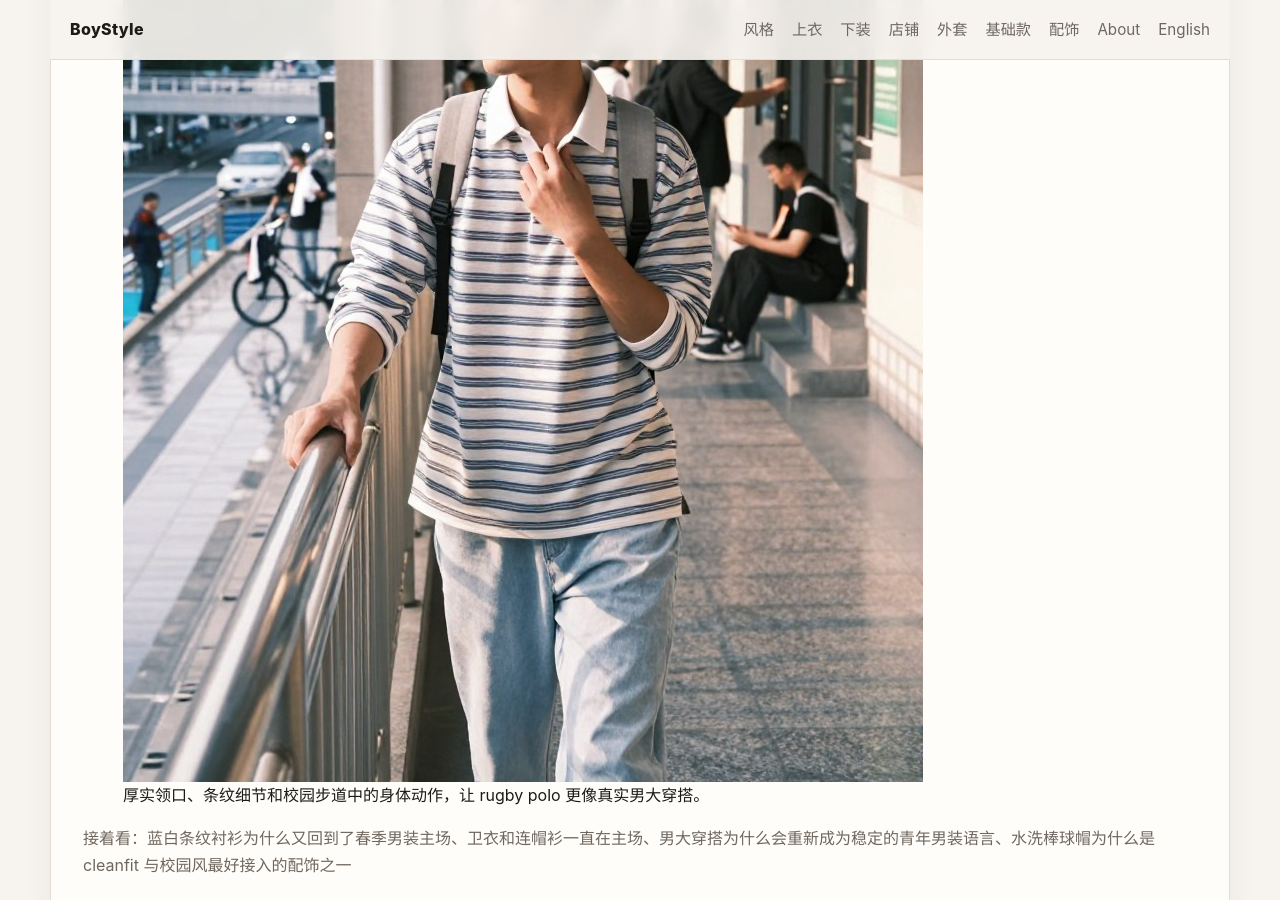
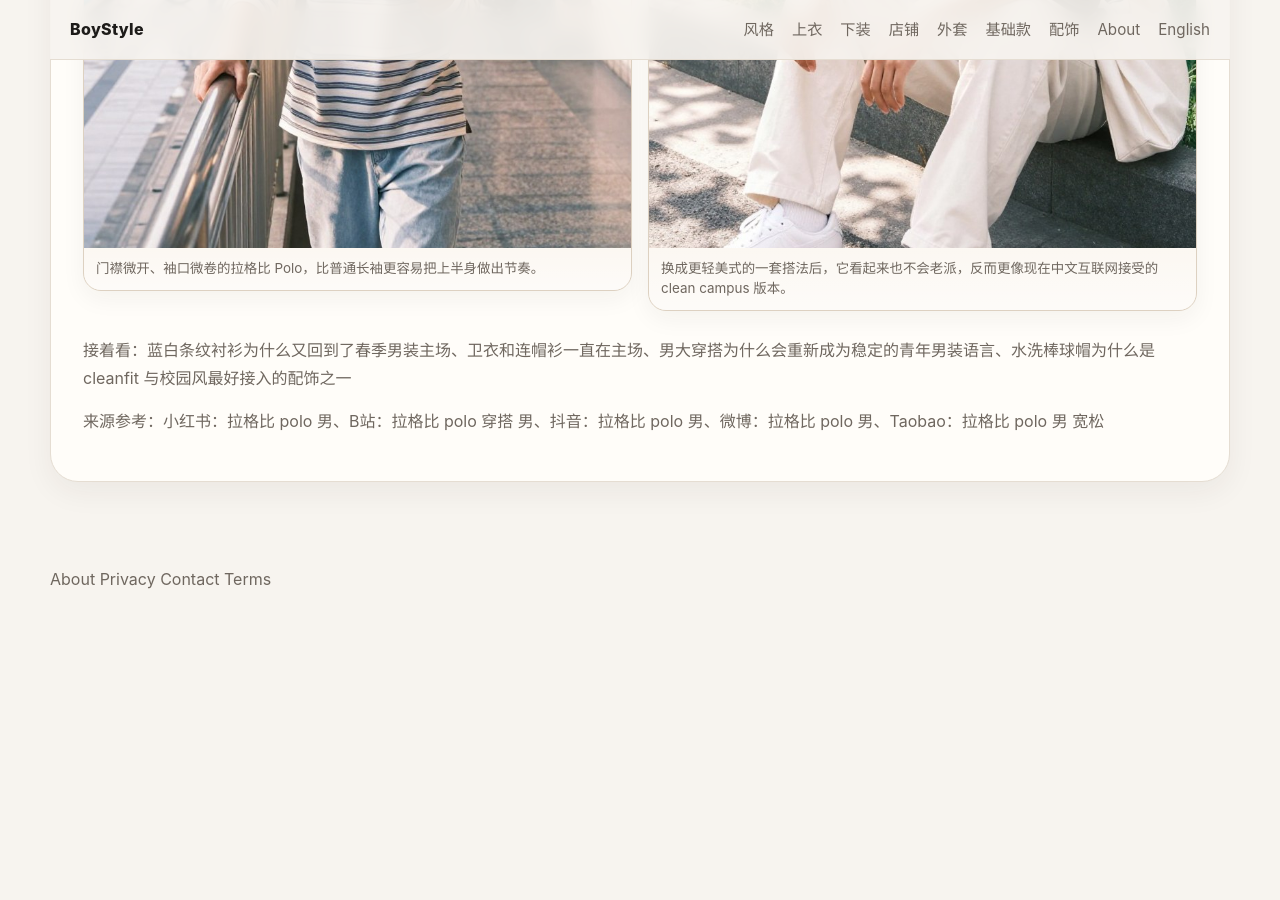
Before and after one commit to qilin-agent/zboystyle, a Jekyll site: the page built from _zh_tops/rugby-polo-campus-cleanfit-guide.html, in a window 1280 px wide and 900 px high, scrolled down 6641 px. Built offline with Jekyll 4.4.1, drawn with Linux system fonts in a browser that asks for light colours; after the commit the page ends 7284 px from its top, so only the background shows below that; some of the changed text lies outside the part shown.

Commit message:
Consume generated images for bag charms, rugby polo, and silver chain guides

```diff
--- a/_zh_tops/rugby-polo-campus-cleanfit-guide.html
+++ b/_zh_tops/rugby-polo-campus-cleanfit-guide.html
@@ -24,8 +24,8 @@ thumbnail_alt: "Rugby polo 校园 cleanfit 主图"
 <p>它重新变热，并不是因为大家突然想穿得更复古，而是因为中文互联网当下的青年男装真的很需要这种单品：<strong>有领，但不老；有图案和结构，但不吵；有一点学院和运动背景，但上身后仍然像现代男生日常</strong>。尤其当“小红书男大穿搭”“美式校园感”“拉格比上衣”“polo 卫衣感”“宽松条纹上衣”“春季通勤男生穿搭”这些关键词不断交叠时，拉格比 Polo 就不再只是一个风格爱好者才会关注的小众类别，而是开始变成一个非常值得写、也非常值得买的春季 tops 方向。</p>
 
 <figure class="article-figure">
-  <img src="../../assets/img/task-generated/zboystyle/hoodie-zip-commute-horizontal-01.jpg" alt="具有校园与轻通勤气质的青年男装横向主图，可作为拉格比 Polo 选题的临时贴题视觉" />
-  <figcaption>这轮拉格比 Polo 的关键不是“复古运动服”本身，而是它怎样被重新穿进校园、咖啡店、图书馆和轻通勤语境里。</figcaption>
+  <img src="../../assets/img/task-generated/zboystyle/rugby-polo-campus-cleanfit-hero-01.jpg" alt="校园语境中的拉格比 Polo 上装主图" />
+  <figcaption>现在值得买的拉格比 Polo，不是球场复制品，而是能自然进入校园、图书馆和轻通勤场景的年轻上装。</figcaption>
 </figure>
 
 <div class="feature-card">
@@ -153,6 +153,10 @@ thumbnail_alt: "Rugby polo 校园 cleanfit 主图"
 
 <p>真正看商品时，重点不只是“销量高不高”，而是它有没有给你看清楚这些细节：领口自然不自然、条纹有没有廉价感、衣长会不会过长、侧面上身是不是还成立、和牛仔裤或白裤接起来顺不顺、模特是不是一脱离棚拍就撑不住。拉格比 Polo 这种单品非常吃整套气质，只看局部图特别容易判断失真。</p>
 
+<figure class="float-media right tall">
+  <img src="../../assets/img/task-generated/zboystyle/rugby-polo-campus-cleanfit-vertical-02.jpg" alt="棕白条纹拉格比 Polo 与米白长裤的校园 cleanfit 穿法" />
+  <figcaption>更年轻的拉格比 Polo 穿法，不是把它穿成比赛服，而是让条纹、领口和浅色长裤一起回到真实校园日常。</figcaption>
+</figure>
 <h2>七、最稳的 6 套搭配公式</h2>
 <ul>
   <li><strong>拉格比 Polo + 浅蓝牛仔裤 + 白球鞋：</strong> 最稳定的男大日常公式，轻松、年轻、不费力。</li>
@@ -173,10 +177,16 @@ thumbnail_alt: "Rugby polo 校园 cleanfit 主图"
 <p>更重要的是，它还没有被写烂。对平台和站点内容来说，这意味着它既有趋势感，也有差异化；对读者和买家来说，这意味着它仍然有新鲜度，不会像某些已经被反复过度消费的基础单品那样失去判断空间。只要买对版本，它完全有机会成为 2026 春季最值得补的一件 tops。</p>
 
 
-<figure>
-  <img src="../../assets/img/task-generated/zboystyle/rugby-polo-campus-cleanfit-vertical-01.jpg" alt="Rugby polo 正文配图" />
-  <figcaption>厚实领口、条纹细节和校园步道中的身体动作，让 rugby polo 更像真实男大穿搭。</figcaption>
-</figure>
+<div class="media-row">
+  <figure class="tall">
+    <img src="../../assets/img/task-generated/zboystyle/rugby-polo-campus-cleanfit-vertical-01.jpg" alt="校园步道中的拉格比 Polo 条纹与领口细节" />
+    <figcaption>门襟微开、袖口微卷的拉格比 Polo，比普通长袖更容易把上半身做出节奏。</figcaption>
+  </figure>
+  <figure class="tall">
+    <img src="../../assets/img/task-generated/zboystyle/rugby-polo-campus-cleanfit-vertical-02.jpg" alt="轻美式校园感拉格比 Polo 日常穿法" />
+    <figcaption>换成更轻美式的一套搭法后，它看起来也不会老派，反而更像现在中文互联网接受的 clean campus 版本。</figcaption>
+  </figure>
+</div>
 
 <p class="muted">接着看：<a href="../../zh/tops/blue-striped-shirt-cleanfit-guide.html">蓝白条纹衬衫为什么又回到了春季男装主场</a>、<a href="../../zh/tops/hoodie-youth-style-guide.html">卫衣和连帽衫一直在主场</a>、<a href="../../zh/style/college-boy-style.html">男大穿搭为什么会重新成为稳定的青年男装语言</a>、<a href="../../zh/accessories/washed-baseball-cap-cleanfit-guide.html">水洗棒球帽为什么是 cleanfit 与校园风最好接入的配饰之一</a></p>
 
```
Also changed, not shown: _en_accessories/bag-charms-campus-style-guide.html (+8 -4 lines), _en_accessories/silver-chain-necklace-cleanfit-guide.html (+15 -5 lines), _en_tops/rugby-polo-campus-cleanfit-guide.html (+16 -6 lines), _zh_accessories/bag-charms-campus-style-guide.html (+8 -4 lines), _zh_accessories/silver-chain-necklace-cleanfit-guide.html (+17 -7 lines), assets/img/task-generated/zboystyle/bag-charms-campus-style-hero-01.jpg, assets/img/task-generated/zboystyle/bag-charms-campus-style-vertical-01.jpg, assets/img/task-generated/zboystyle/bag-charms-campus-style-vertical-02.jpg, assets/img/task-generated/zboystyle/rugby-polo-campus-cleanfit-hero-01.jpg, assets/img/task-generated/zboystyle/rugby-polo-campus-cleanfit-vertical-01.jpg, assets/img/task-generated/zboystyle/rugby-polo-campus-cleanfit-vertical-02.jpg, assets/img/task-generated/zboystyle/silver-chain-necklace-cleanfit-hero-01.jpg, assets/img/task-generated/zboystyle/silver-chain-necklace-collarbone-vertical-01.jpg, assets/img/task-generated/zboystyle/silver-chain-necklace-open-shirt-vertical-01.jpg.
